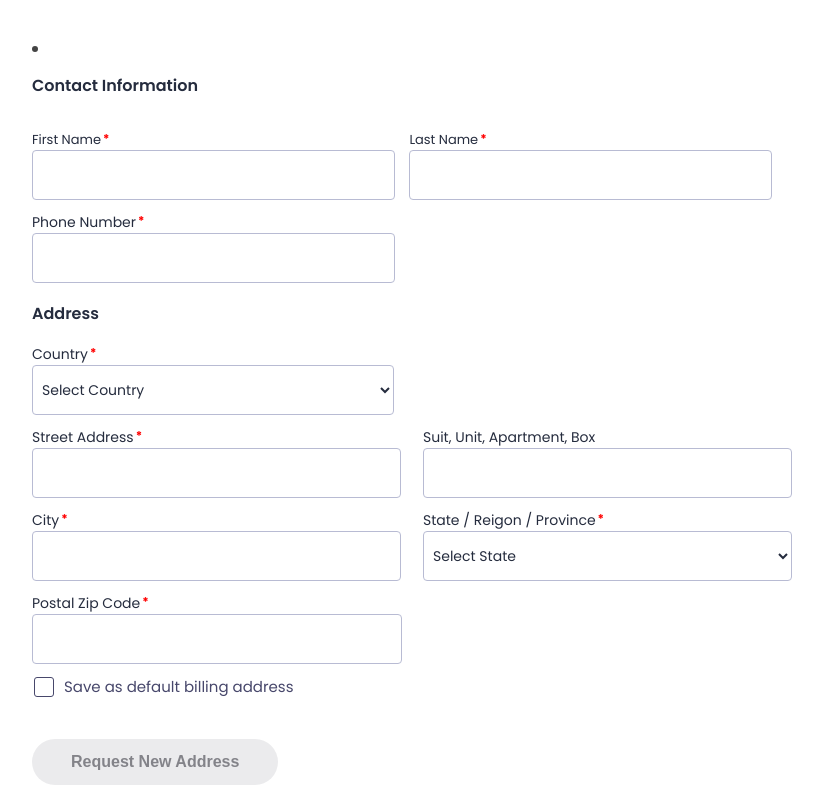
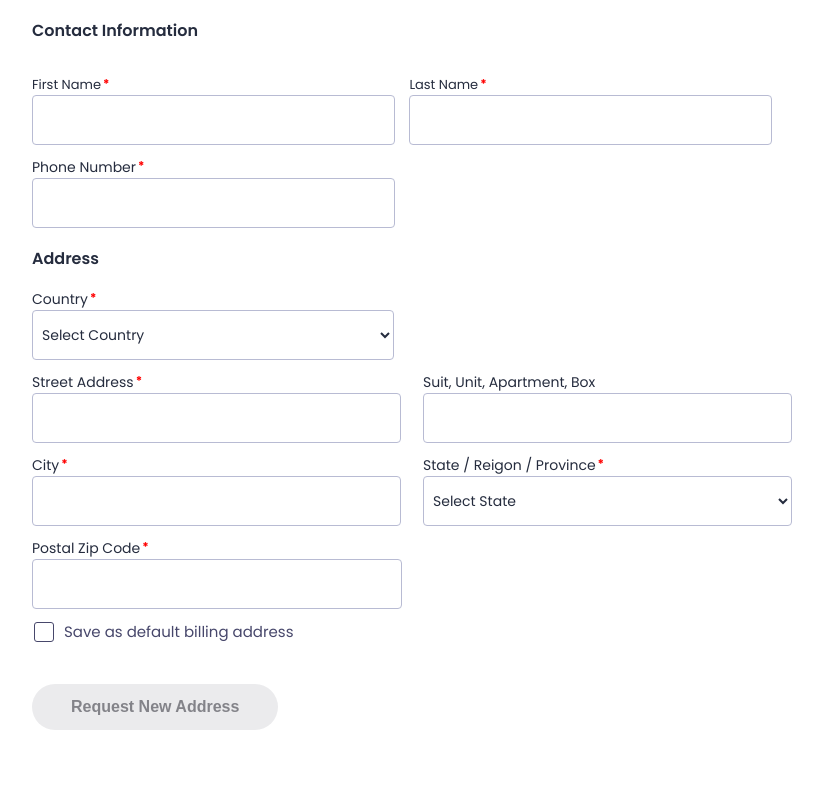
Before and after one commit to AlFakher2019/CRM-ZOHO-EU-SW-Request-New-Address-form, a plain HTML site: page index.html in a window 1280 px wide. Shown: the whole page, without its empty margins (228-1051 px from the left). Drawn offline with Linux system fonts and the light colour scheme; no server answers.

Commit message:
removed the dot and padding

```diff
--- a/css/form.css
+++ b/css/form.css
@@ -90,7 +90,7 @@ ol, ul {
 }
 .zf-templateWidth {
 	margin:0 auto;
-	padding: 30px 20px;
+	padding: 0px 20px;
 	max-width: 800px;
     width: 100%;
     box-sizing: border-box;
@@ -1631,3 +1631,22 @@ width: 223px;
     box-sizing: border-box;
   }
 }
+
+.zf-tempFrmWrapper {
+    list-style: none !important;
+}
+
+.zf-tempFrmWrapper::marker {
+    content: none !important;
+    display: none !important;
+}
+
+/* More specific targeting for the note element */
+li.zf-tempFrmWrapper.zf-note {
+    list-style: none !important;
+}
+
+li.zf-tempFrmWrapper.zf-note::marker {
+    content: none !important;
+    display: none !important;
+}
```
